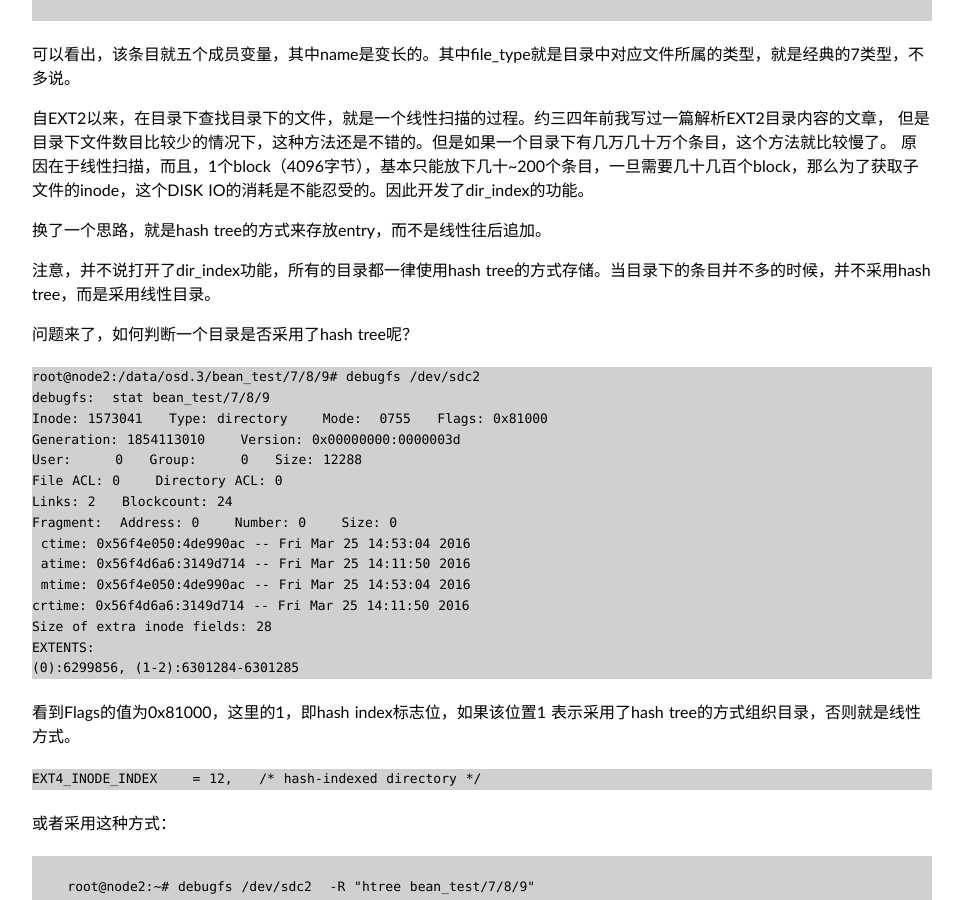
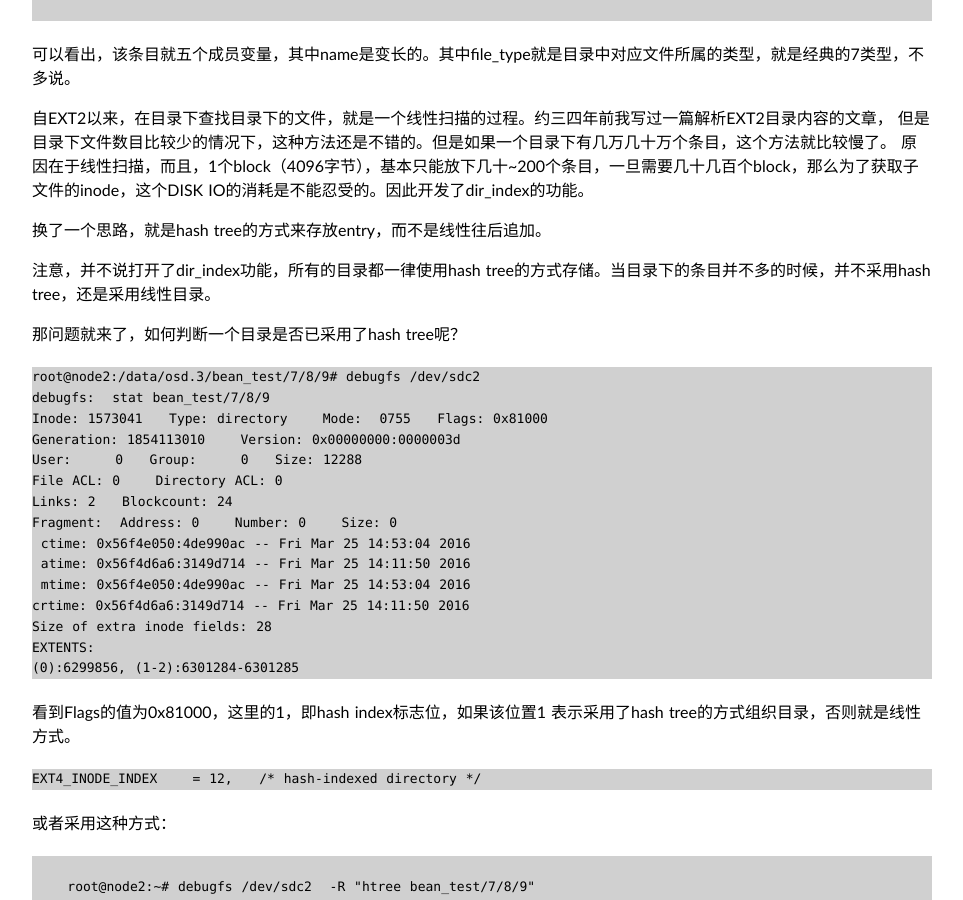
Before and after one commit to Bean-Li/Bean-Li.github.io, a Jekyll site: the page built from _posts/2016-03-25-EXT4_DIR_INDEX.md, in a window 1280 px wide and 900 px high, scrolled down 1199 px. Shown: the whole window, without its empty margins (158-1121 px from the left). Built offline with Jekyll 4.4.1, drawn with Linux system fonts in a browser that asks for light colours; some web fonts are replaced; some of the changed text lies outside the part shown.

Commit message:
FIX some issue of EXT4 dir_index

```diff
--- a/_posts/2016-03-25-EXT4_DIR_INDEX.md
+++ b/_posts/2016-03-25-EXT4_DIR_INDEX.md
@@ -3,7 +3,7 @@ layout: post
 title: EXT4 的 dir_index 特性
 date: 2016-03-25 14:26:40
 categories: linux
-tag: EXT4, linux,ceph
+tag: EXT4, linux ceph
 excerpt: EXT4的dir_index feature，是为了加快目录查找
 ---
 
@@ -77,9 +77,9 @@ inode3  file3
 
 
 
-注意，并不说打开了dir_index功能，所有的目录都一律使用hash tree的方式存储。当目录下的条目并不多的时候，并不采用hash tree，而是采用线性目录。
+注意，并不说打开了dir_index功能，所有的目录都一律使用hash tree的方式存储。当目录下的条目并不多的时候，并不采用hash tree，还是采用线性目录。
 
-问题来了，如何判断一个目录是否采用了hash tree呢？
+那问题就来了，如何判断一个目录是否已采用了hash tree呢？
 
 
     root@node2:/data/osd.3/bean_test/7/8/9# debugfs /dev/sdc2
@@ -163,7 +163,9 @@ linear directory or hash tree
 
 注意当你一个目录有几千几万个文件时，hash tree是有优势的，但是如果我只有100个文件，采用hash tree反倒有点浪费性能，因为线性目录只需要读取该block，所有的信息都在其中，但是hash tree 不得不多读取一个block，如图所示。
 
-![](/assert/EXT4/htree_directory.png)
+![](/assert/EXT4/htree_directory.jpg)
+
+(上图来自EXT4方面专家阿里的DongHao，他是以EXT3为例，我太懒了，就不亲自绘EXT4的图了，都是一样的)
 
 ceph的情况比较有意思，文件名基本是比较规整的，命名有一套规范，有的文件名有38个字节，当然有个文件名有58个字节。如果尝试让所有的文件都位于一个4K的block之中，只能用比较恶劣的情况来决定存放文件的数目，我采用58个字节。
 
```
